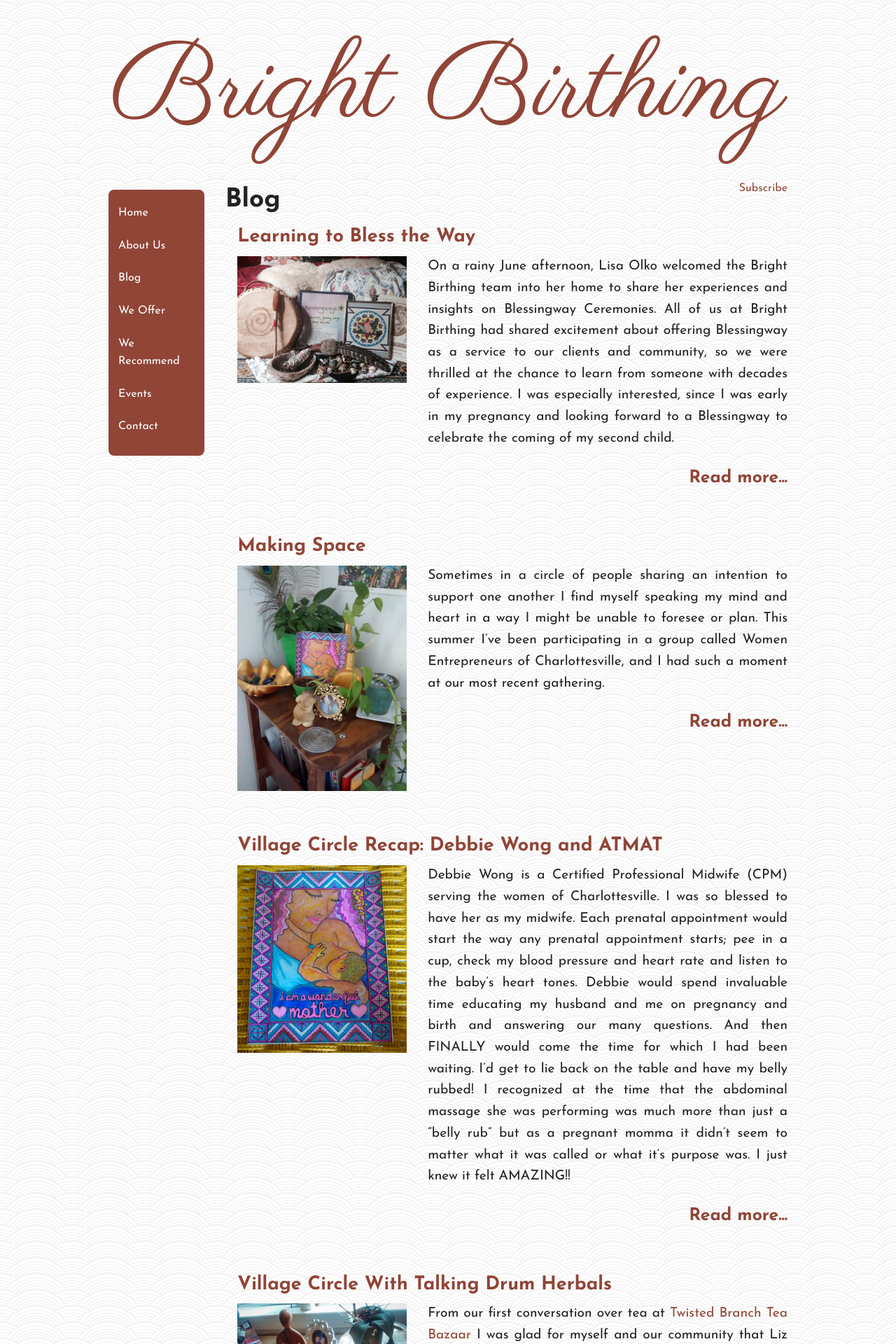
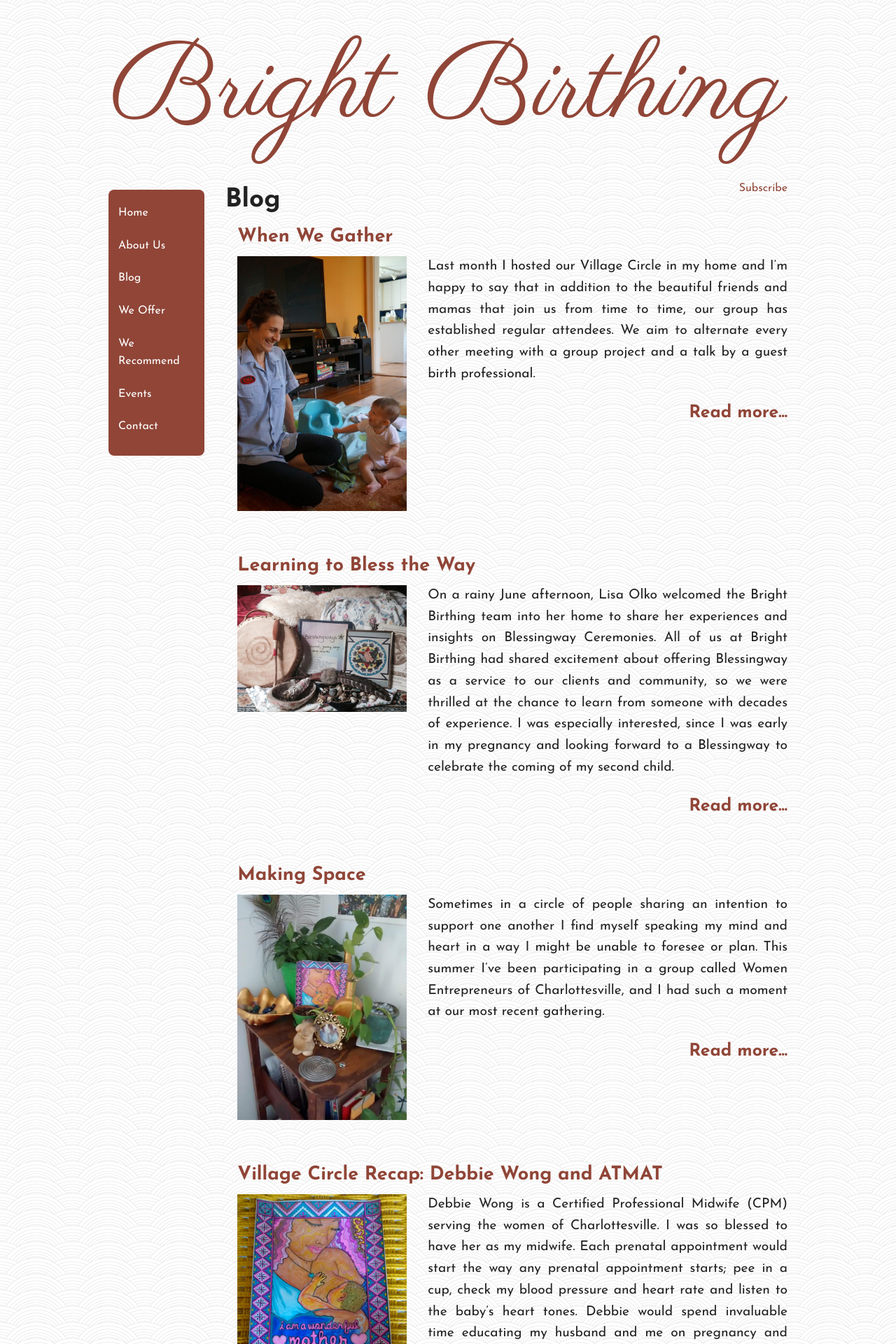
Before and after one commit to austinmbrown/bright-birthing, a Jekyll site: the page built from blog/index.html, in a window 1280 px wide. Shown: the top 1920 px of the page at 70% size. Built offline with Jekyll 4.4.1, drawn with Linux system fonts in a browser that asks for light colours.

Commit message:
new blog post

```diff
--- /dev/null
+++ b/_posts/2015-07-21-when-we-gather.md
@@ -0,0 +1,26 @@
+---
+layout: post
+title:  "When We Gather"
+date:   2015-07-21
+author: Sara Zia
+author-short: sara
+image: blog/wendy_sufi.jpeg
+type: article
+---
+
+Last month I hosted our Village Circle in my home and I’m happy to say that in addition to the beautiful friends and mamas that join us from time to time, our group has established regular attendees. We aim to alternate every other meeting with a group project and a talk by a guest birth professional.
+
+<img class="small-6 columns" src="/images/blog/nadia.jpeg">
+<img class="small-6 columns" src="/images/blog/wendy_sufi.jpeg">
+
+
+When we gather we do so with a spirit of inclusion and support, we listen and laugh, hold one another’s babies, share wisdom and insight, eat delicious snacks, listen to good music and always try to close on a relaxing and restorative note. We welcome you into our homes, into our hearts and into our village.  Please consider joining us some time, perhaps even this next Sunday afternoon. Write to us and let us know if you have any suggestions for how you’d like to see us focus our time together.
+
+<img class="right small-6 columns" src="/images/blog/nadia_zayne.jpeg">
+
+Truth is, as doulas we are privileged with the honor of sharing the most intimate and powerful of experiences with the families we serve. Our Village Circle provides an opportunity for us not only to foster new friendships and build community, but to continue to support our clients and nourish the connections we are so fortunate to make.  So please stop by some time and help us give shape to something beautiful!
+
+<img class="small-6 columns" src="/images/blog/lizhenke.jpeg">
+<img class="small-6 columns" src="/images/blog/debbiewong.jpeg">
+
+*photos by Sara Zia*
--- a/css/main.scss
+++ b/css/main.scss
@@ -71,6 +71,9 @@ p, li, label {
   p{
     font-size: 1.2rem;
   }
+  img {
+    margin-bottom: 14px;
+  }
 }
 
 .blog-author-headshot {
```
Also changed, not shown: images/blog/debbiewong.jpeg (added), images/blog/lizhenke.jpeg (added), images/blog/nadia.jpeg (added), images/blog/nadia_zayne.jpeg (added), images/blog/wendy_sufi.jpeg (added).
